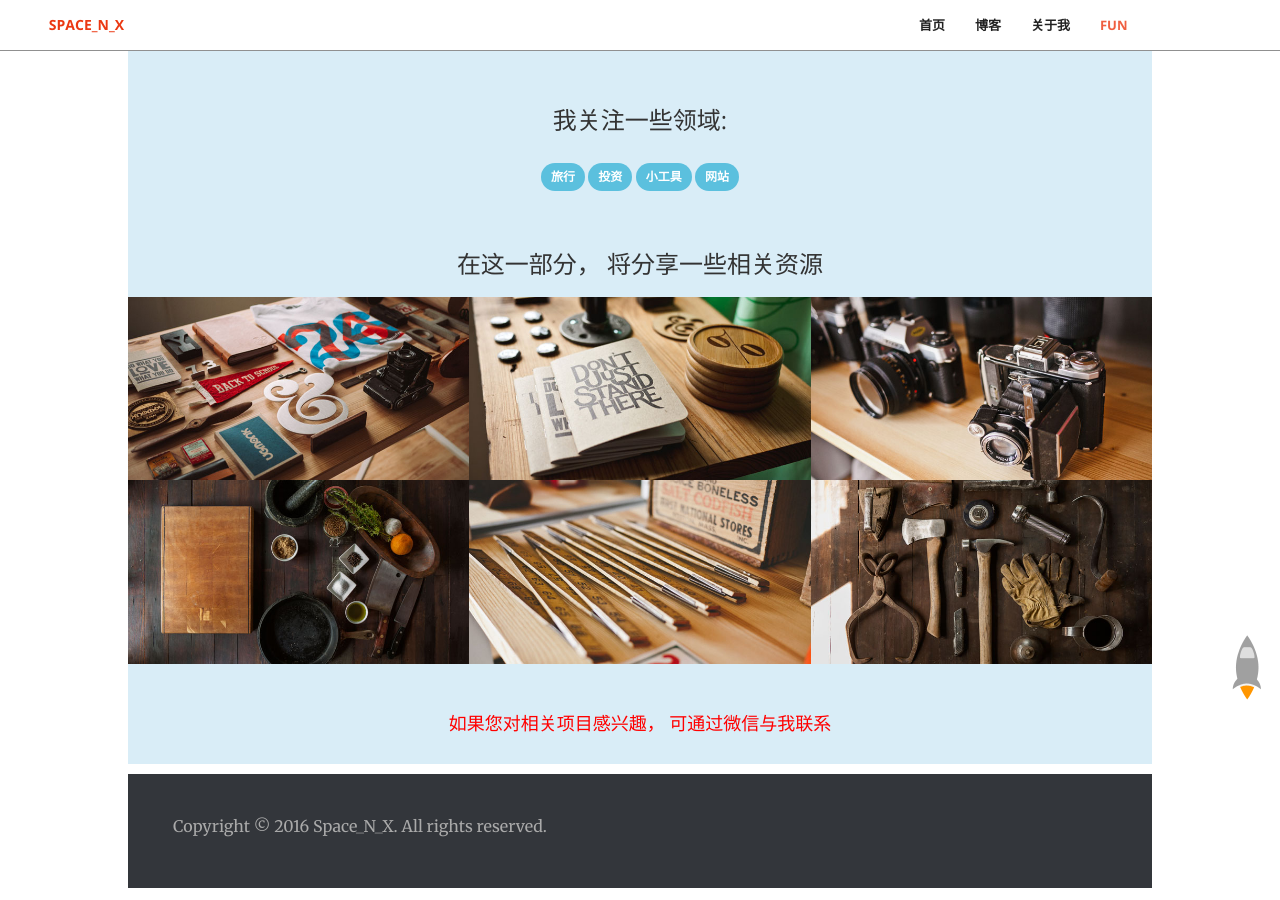
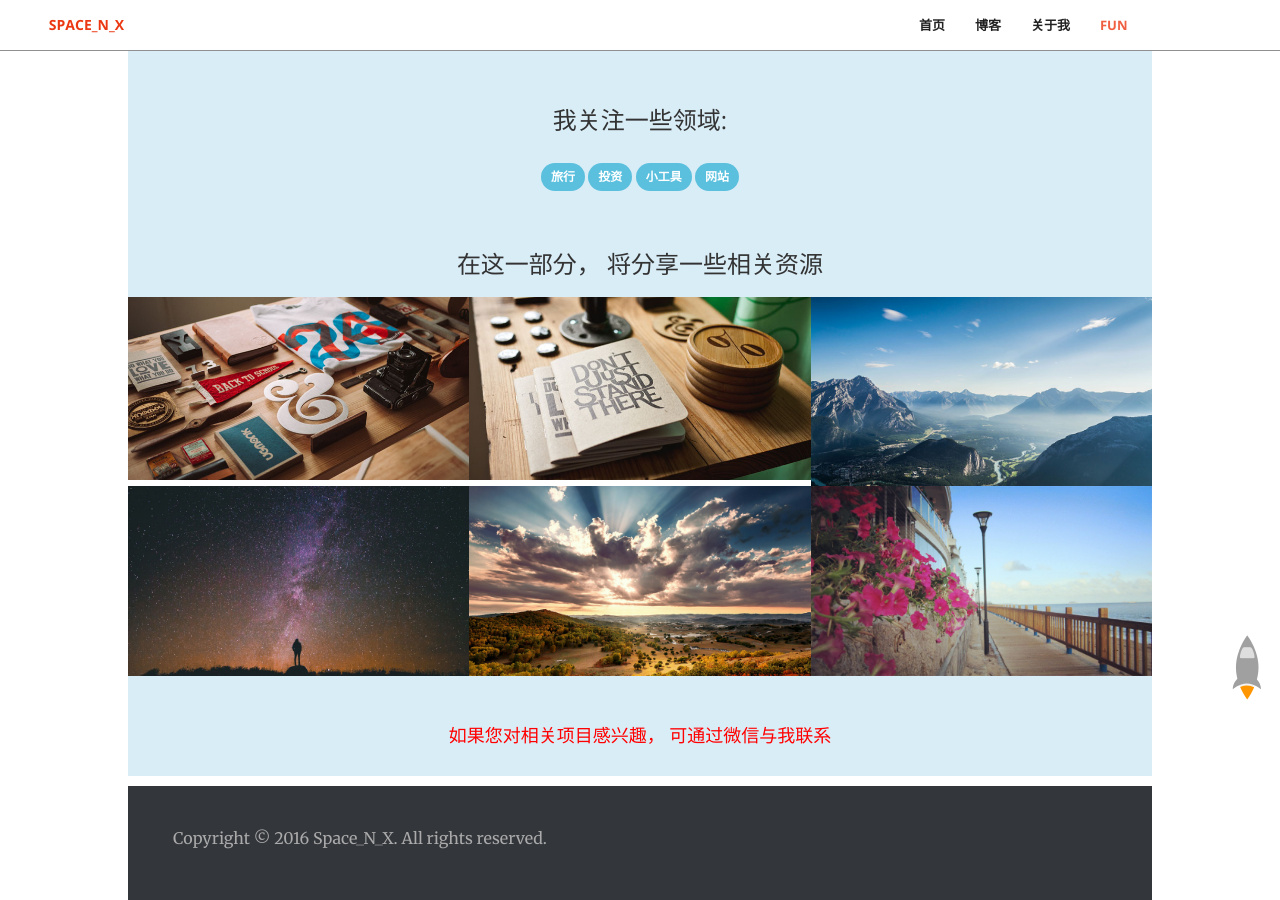
Before and after one commit to tcOops/hololens, a Jekyll site: the page built from index.html, in a window 1280 px wide and 900 px high, scrolled down 3078 px. Built offline with Jekyll 4.4.1, drawn with Linux system fonts in a browser that asks for light colours; Markdown is read by kramdown in place of the engine named in the settings; comment, search, counter and statistics services are not loaded.

```diff
--- a/_includes/fun.html
+++ b/_includes/fun.html
@@ -44,7 +44,7 @@
             </div>
             <div class="col-lg-4 col-sm-6">
                 <a href="#fun" class="portfolio-box">
-                    <img src="img/portfolio/3.jpg" class="img-responsive" alt="">
+                    <img src="img/bg2.jpg" class="img-responsive" alt="">
                     <div class="portfolio-box-caption">
                         <div class="portfolio-box-caption-content">
                             <div class="project-name">
@@ -56,7 +56,7 @@
             </div>
             <div class="col-lg-4 col-sm-6">
                 <a href="#fun" class="portfolio-box">
-                    <img src="img/portfolio/4.jpg" class="img-responsive" alt="">
+                    <img src="img/bg4.jpg" class="img-responsive" alt="">
                     <div class="portfolio-box-caption">
                         <div class="portfolio-box-caption-content">
                             <div class="project-name">
@@ -68,7 +68,7 @@
             </div>
             <div class="col-lg-4 col-sm-6">
                 <a href="#fun" class="portfolio-box">
-                    <img src="img/portfolio/5.jpg" class="img-responsive" alt="">
+                    <img src="img/bg5.jpg" class="img-responsive" alt="">
                     <div class="portfolio-box-caption">
                         <div class="portfolio-box-caption-content">
                             <div class="project-name">
@@ -80,7 +80,7 @@
             </div>
             <div class="col-lg-4 col-sm-6">
                 <a href="#fun" class="portfolio-box">
-                    <img src="img/portfolio/6.jpg" class="img-responsive" alt="">
+                    <img src="img/bg6.jpg" class="img-responsive" alt="">
                     <div class="portfolio-box-caption">
                         <div class="portfolio-box-caption-content">
                             <div class="project-name">
```
